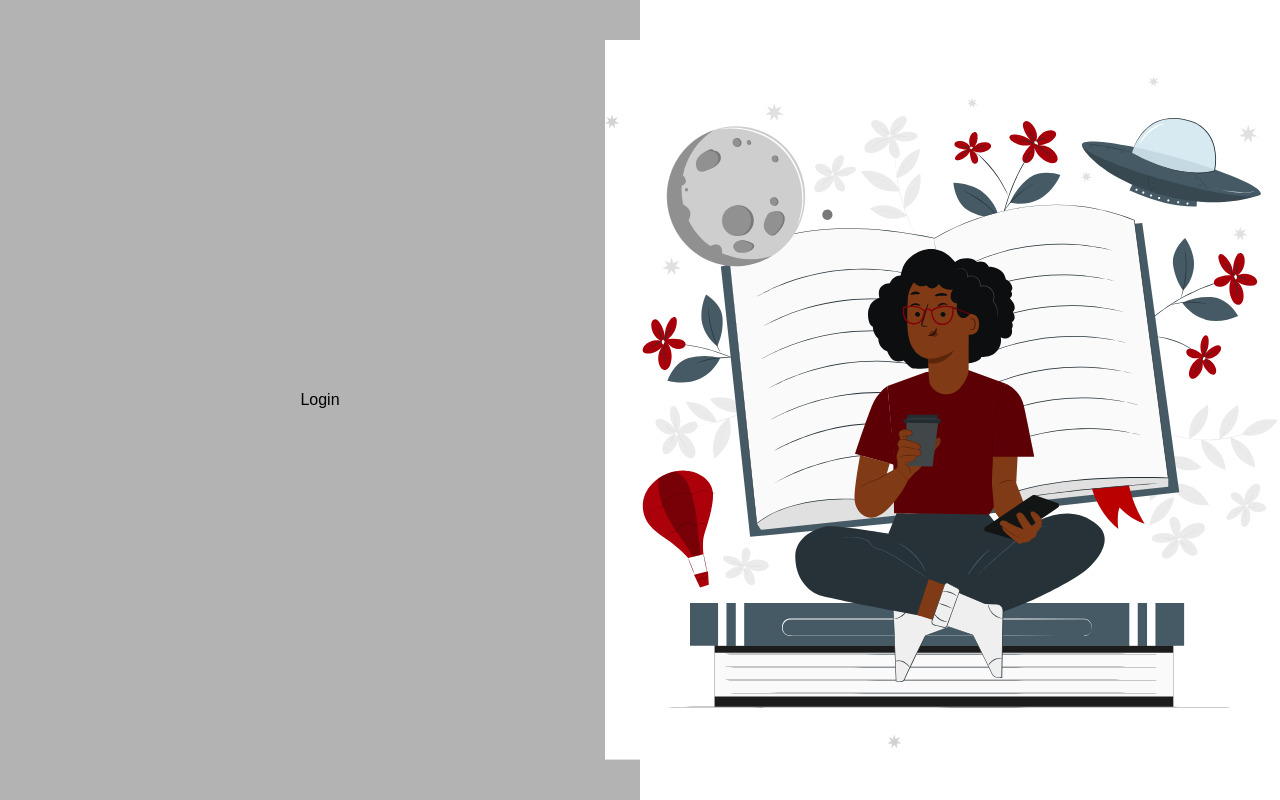
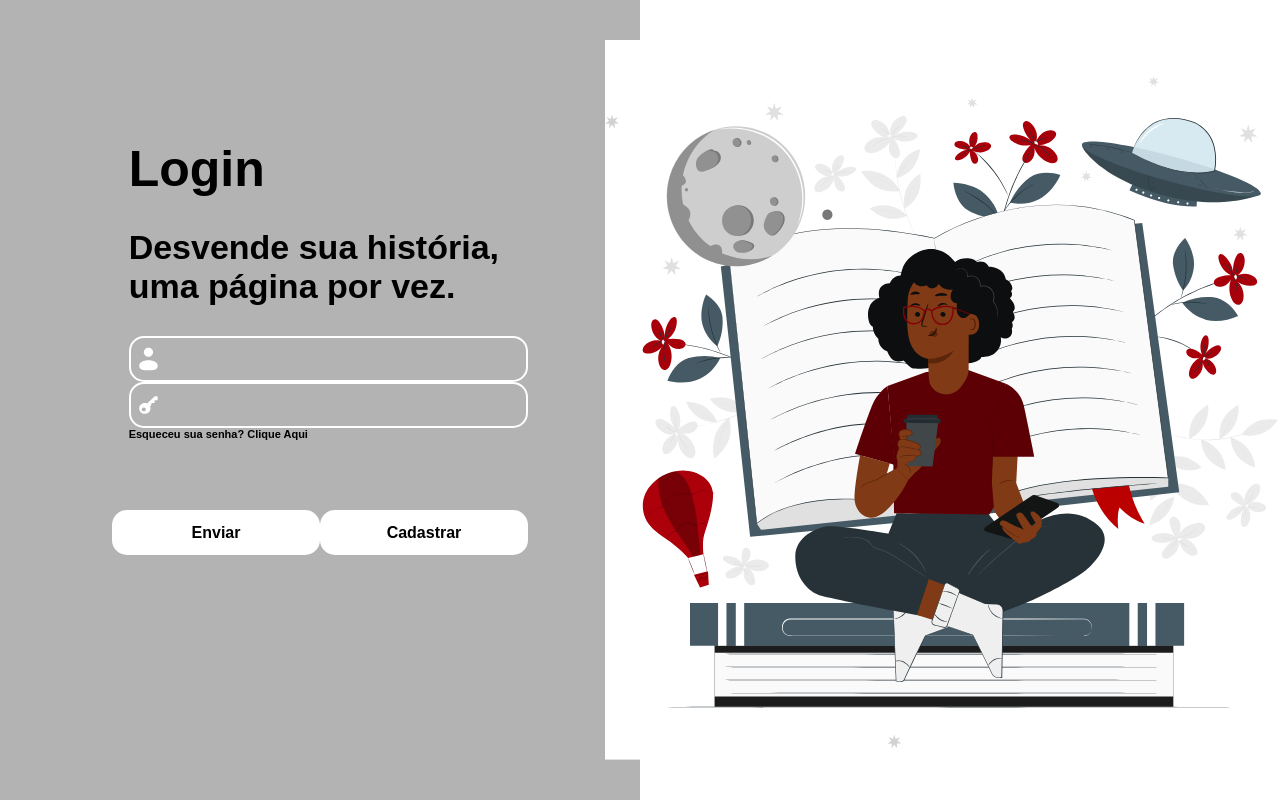
Before and after one commit to Sayd-Developer/Diario, a React (Vite) app: page / in a window 1280 px wide. Shown: the top 800 px of the page. Built offline with nearby package versions, Linux system fonts and the light colour scheme.

Commit message:
style: :art: change project

```diff
--- /dev/null
+++ b/src/components/Button/style.ts
@@ -0,0 +1,3 @@
+import styled from "styled-components";
+
+export const Container = styled.div``
--- a/src/pages/Login/index.tsx
+++ b/src/pages/Login/index.tsx
@@ -1,55 +1,85 @@
-import { Container, ContainerContent, ContainerLeft, ContainerRight, Header, Body, Footer} from "./style"
+import { ContainerContent, ContainerLeft, ContainerRight, Header, Body, Footer, ContainerForm, Button, Input, GroupInput } from "./style"
 
-// import * as Yup from 'yup';
-// import { useForm } from 'react-hook-form';
-// import { yupResolver } from '@hookform/resolvers/yup';
-// import FormProvider from 'src/components/hook-form/form-provider';
+import imgLogin from '../../assets/img/imgLogin.svg'
+import userLogin from "../../assets/img/userLogin.svg"
+import passwordLogin from '../../assets/img/passwordLogin.svg'
 
-import imgLogin from "../../assets/img/imgLogin.svg"
+import { useForm } from 'react-hook-form';
+import { zodResolver } from "@hookform/resolvers/zod";
+import { z } from 'zod';
+import { useNavigate } from "react-router-dom";
 
+const schemaForm = z.object({
+  login: z.object({
+    email: z.string().min(10, 'Por favor, informe seu email'),
+    password: z.string().min(6, 'Por favor, informe sua senha')
+  })
+})
 
-  // const NewModuleSchema = Yup.object().shape({
-  //   name: Yup.string().required('Título é obrigatório'),
-  //   description: Yup.string().required('Descrição é obrigatória'),
-  //   workload: Yup.number().required('Carga horária é obrigatória'),
-  //   courseId:Yup.mixed()
-  //   .oneOf(courselist.map((course) => course.value))
-  //   .required('Curso é obrigatório'),
-  // });
-
-  // const methods = useForm({
-  //   resolver: yupResolver(NewModuleSchema),
-  //   defaultValues: {
-  //     name: '',
-  //     description: '',
-  //     workload: 0,
-  //     courseId: '',
-  //   },
-  // });
-
-  // const {
-  //   handleSubmit,
-  //   formState: { isSubmitting },
-  // } = methods;
-
+type FormProps = z.infer<typeof schemaForm>
 
 export default function Login() {
+
+  const { register, handleSubmit, formState: { errors } } = useForm<FormProps>({
+    criteriaMode: "all",
+    mode: "all",
+    resolver: zodResolver(schemaForm),
+    defaultValues: {
+      login: {
+        email: "",
+        password: ""
+      }
+    }
+  }
+  );
+
+  const handleFormSubmit = (data: FormProps) => {
+    console.log(data);
+  }
+
+  const navigate = useNavigate();
+
   return (
-    <Container>
-      {/* <FormProvider> */}
+    <>
+      <ContainerForm onSubmit={handleSubmit(handleFormSubmit)}>
         <ContainerLeft>
           <ContainerContent>
             <Header>
-            Login
+              <h1>Login</h1>
+              <h2>Desvende sua história, <br />
+                uma página por vez.</h2>
             </Header>
-      <Body></Body>
-      <Footer></Footer>
+            <Body>
+              <GroupInput>
+                <img alt="" src={userLogin} width="19px" />
+                <Input {...register('login.email')} type="text" maxLength={9} />
+              </GroupInput>
+              {errors.login?.email?.message && (
+                <p>{errors.login?.email?.message}</p>
+              )}
+
+
+              <GroupInput>
+                <img src={passwordLogin} alt="" width="19px" />
+                <Input {...register('login.password')} type="text" maxLength={9} />
+              </GroupInput>
+              {errors.login?.password?.message && (
+                <p>{errors.login?.password?.message}</p>
+              )}
+
+              <h4>Esqueceu sua senha? Clique Aqui</h4>
+            </Body>
+            <Footer>
+              <Button type="submit">Enviar</Button>
+              <Button onClick={() => navigate("/")}>Cadastrar</Button>
+            </Footer>
           </ContainerContent>
         </ContainerLeft>
+
         <ContainerRight>
           <img src={imgLogin} alt="" />
         </ContainerRight>
-      {/* </FormProvider> */}
-  </Container>
+      </ContainerForm >
+    </>
   )
 }
--- a/src/pages/Login/style.ts
+++ b/src/pages/Login/style.ts
@@ -1,6 +1,6 @@
 import { styled } from "styled-components"
 
-export const Container = styled.div`
+export const ContainerForm = styled.form`
 display: flex;
 flex-direction: row;
 width: 100vw;
@@ -20,17 +20,77 @@ export const ContainerRight = styled.div`
 display: flex;
 justify-content: center;
 align-items: center;
-width: 50%;
+width: 50vw;
 height: 100vh;
 `
 
 export const ContainerContent = styled.div`
+display: block;
+flex-direction: column;
+height: 65%;
+width: 65%;
+`
+export const Header = styled.header`
 display: flex;
-height: 50%;
-width: 50%;
-justify-content: center;
-align-items: center;
+flex-direction: column;
+justify-content: flex-start;
+align-items: flex-start;
+margin-left: 4%;
+
+h1 {
+    font-size: 50px;
+}
+h2 {
+    font-size: 34px;
+    margin-bottom: 30px;
+    margin-top: 30px;
+
+}
+
 `
-export const Header = styled.div``
-export const Body = styled.div``
-export const Footer = styled.div``
+export const GroupInput = styled.div`
+    display: flex;
+    border: 2px solid #fff;
+    border-radius: 15px;
+    height: 46px;
+
+    padding: 8px;
+
+`
+export const Body = styled.div`
+margin-left: 4%;
+
+p {
+    color: red;
+}
+
+h4 {
+    font-size: 11px;
+}
+
+`
+export const Footer = styled.div`
+display: flex;
+flex-direction: row;
+justify-content: space-around;
+margin-top: 70px;
+`
+
+export const Input = styled.input`
+padding: 10px;
+border: none;
+width: 100%;
+outline: none;
+background-color: transparent;
+`
+export const Button = styled.button`
+    border: none;
+    background: #fff;
+    width: 230px;
+    height: 45px;
+    border-radius: 15px;
+
+
+    font-weight: bold;
+
+`
```
Also changed, not shown: src/components/Button/button.tsx (added, +7 -0 lines). Lines whose indentation alone changed are shown as unchanged.
